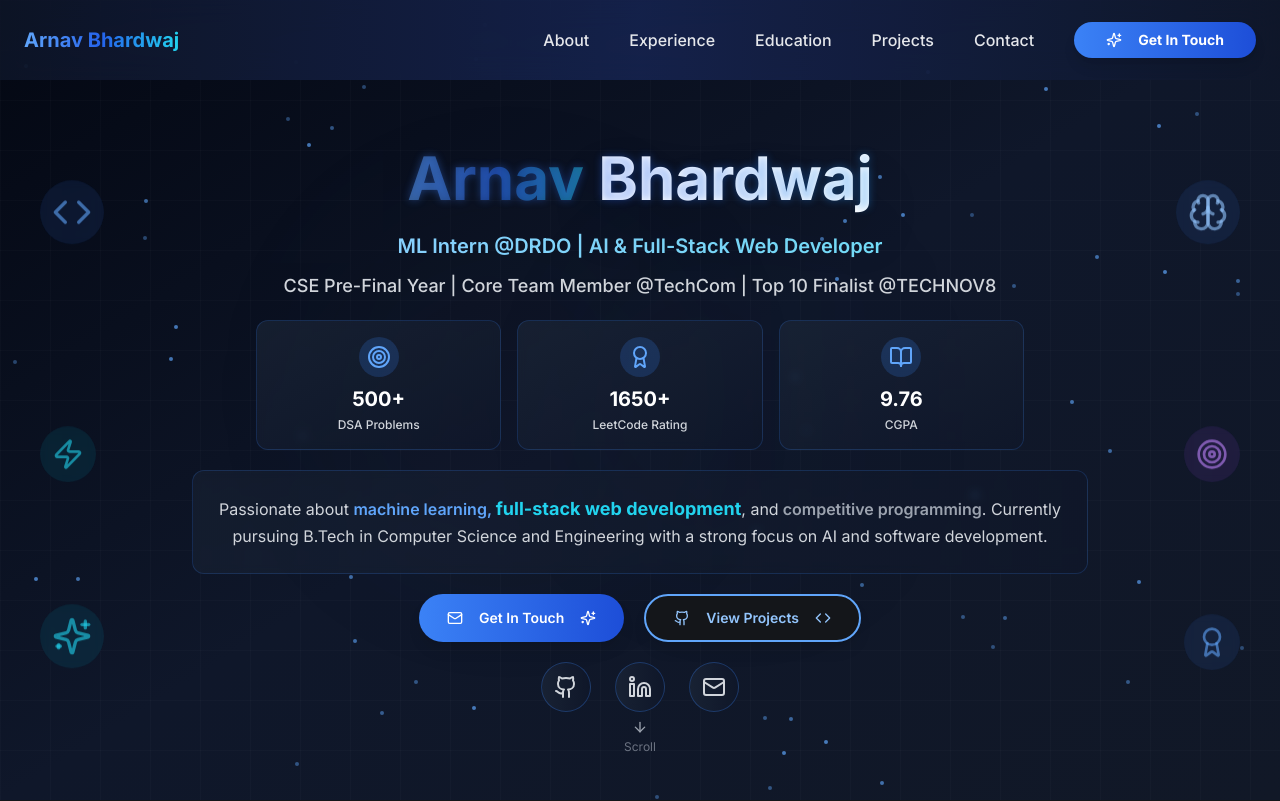
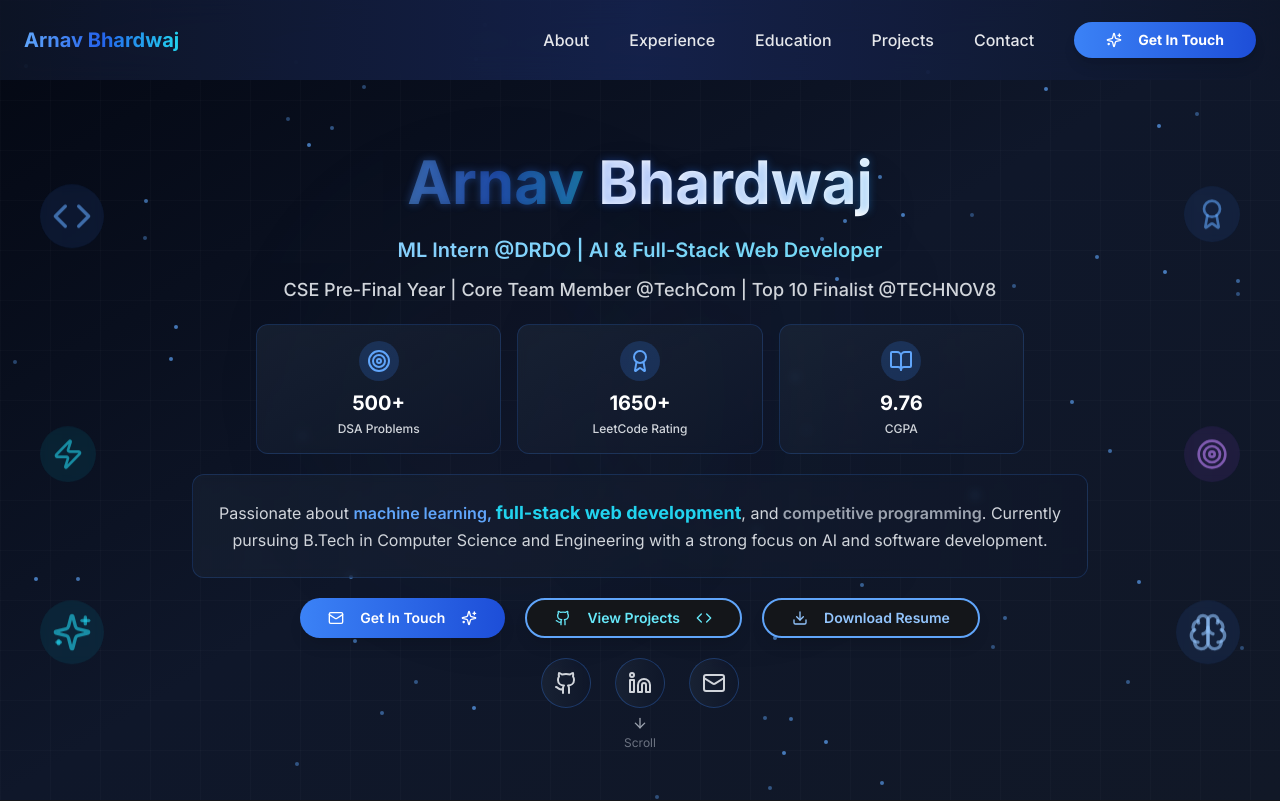
Before and after one commit to Arnav-Bhardwaj1/Portfolio, a React (Vite) app: page / in a window 1280 px wide. Shown: the top 801 px of the page. Built offline with nearby package versions, Linux system fonts and the light colour scheme.

Commit message:
Added Deployed Link

```diff
--- a/index.html
+++ b/index.html
@@ -9,7 +9,6 @@
 
     <!-- Favicon -->
     <link rel="icon" type="image/svg+xml" href="/favicon.svg" />
-    <link rel="icon" type="image/x-icon" href="/favicon.ico" />
     <link rel="icon" type="image/png" sizes="32x32" href="/favicon-32x32.svg" />
     <link rel="icon" type="image/png" sizes="16x16" href="/favicon-16x16.svg" />
     <link rel="apple-touch-icon" sizes="180x180" href="/apple-touch-icon.svg" />
--- a/src/components/Hero.tsx
+++ b/src/components/Hero.tsx
@@ -1,4 +1,4 @@
-import { ArrowDown, Github, Linkedin, Mail, Sparkles, Code, Brain, Award, Target, BookOpen, Zap } from "lucide-react";
+import { ArrowDown, Github, Linkedin, Mail, Sparkles, Code, Brain, Award, Target, BookOpen, Zap, Download } from "lucide-react";
 import { Button } from "@/components/ui/button";
 
 export const Hero = () => {
@@ -44,40 +44,41 @@
         <div className="text-center max-w-6xl mx-auto">
           {/* Enhanced Floating Tech Icons - Symmetric Layout */}
           {/* Top Row */}
-          <div className="absolute top-20 left-10 animate-bounce">
+          <div className="absolute top-20 left-10 animate-bounce -z-10 pointer-events-none">
             <div className="p-3 rounded-full bg-blue-500/10 backdrop-blur-sm">
               <Code className="w-10 h-10 text-blue-400/60" />
             </div>
           </div>
-          <div className="absolute top-20 right-10 animate-bounce">
+          <div className="absolute top-20 right-10 animate-bounce -z-10 pointer-events-none">
             <div className="p-3 rounded-full bg-blue-500/10 backdrop-blur-sm">
-              <Brain className="w-10 h-10 text-blue-300/60" />
+              <Award className="w-8 h-8 text-blue-400/60" />
             </div>
           </div>
 
           {/* Middle Row */}
-          <div className="absolute top-1/2 left-10 animate-bounce">
+          <div className="absolute top-1/2 left-10 animate-bounce -z-10 pointer-events-none">
             <div className="p-3 rounded-full bg-cyan-500/10 backdrop-blur-sm">
               <Zap className="w-8 h-8 text-cyan-400/60" />
             </div>
           </div>
-          <div className="absolute top-1/2 right-10 animate-bounce">
+          <div className="absolute top-1/2 right-10 animate-bounce -z-10 pointer-events-none">
             <div className="p-3 rounded-full bg-purple-500/10 backdrop-blur-sm">
               <Target className="w-8 h-8 text-purple-400/60" />
             </div>
           </div>
 
           {/* Bottom Row */}
-          <div className="absolute bottom-20 left-10 animate-bounce">
+          <div className="absolute bottom-20 left-10 animate-bounce -z-10 pointer-events-none">
             <div className="p-3 rounded-full bg-cyan-500/10 backdrop-blur-sm">
               <Sparkles className="w-10 h-10 text-cyan-400/60" />
             </div>
           </div>
-          <div className="absolute bottom-20 right-10 animate-bounce">
+          <div className="absolute bottom-20 right-10 animate-bounce -z-10 pointer-events-none">
             <div className="p-3 rounded-full bg-blue-500/10 backdrop-blur-sm">
-              <Award className="w-8 h-8 text-blue-400/60" />
+              <Brain className="w-10 h-10 text-blue-300/60" />
             </div>
           </div>
+
 
           {/* Name & Title */}
           <div className="mb-5">
@@ -161,7 +162,6 @@
           {/* CTA Buttons */}
           <div className="flex flex-col sm:flex-row gap-5 justify-center mb-5">
             <Button
-              size="md"
               className="bg-gradient-to-r from-blue-500 to-blue-700 hover:from-blue-600 hover:to-blue-800 text-white font-semibold px-7 py-3 rounded-full shadow-lg hover:shadow-blue-500/25 transition-all duration-300 transform hover:scale-105"
               onClick={() => scrollToSection('contact')}
             >
@@ -171,13 +171,22 @@
             </Button>
             <Button
               variant="outline"
-              size="md"
-              className="border-2 border-blue-400 text-blue-300 hover:bg-blue-500 hover:text-white font-semibold px-7 py-3 rounded-full shadow-lg hover:shadow-blue-500/25 transition-all duration-300 transform hover:scale-105"
+              className="border-2 border-blue-400 text-cyan-300 hover:bg-blue-500 hover:text-white font-semibold px-7 py-3 rounded-full shadow-lg hover:shadow-blue-500/25 transition-all duration-300 transform hover:scale-105"
               onClick={() => scrollToSection('projects')}
             >
               <Github className="w-5 h-5 mr-2" />
               View Projects
               <Code className="w-5 h-5 ml-2" />
+            </Button>
+            <Button
+              asChild
+              variant="outline"
+              className="border-2 border-blue-400 text-blue-300 hover:bg-cyan-500 hover:text-white font-semibold px-7 py-3 rounded-full shadow-lg hover:shadow-cyan-500/25 transition-all duration-300 transform hover:scale-105"
+            >
+              <a href="https://qrr.to/ebb73269" target="_blank" rel="noopener noreferrer">
+                <Download className="w-5 h-5 mr-2" />
+                Download Resume
+              </a>
             </Button>
           </div>
 
```
Also changed, not shown: 1 other file (tests, documents, lock files or other folders).
